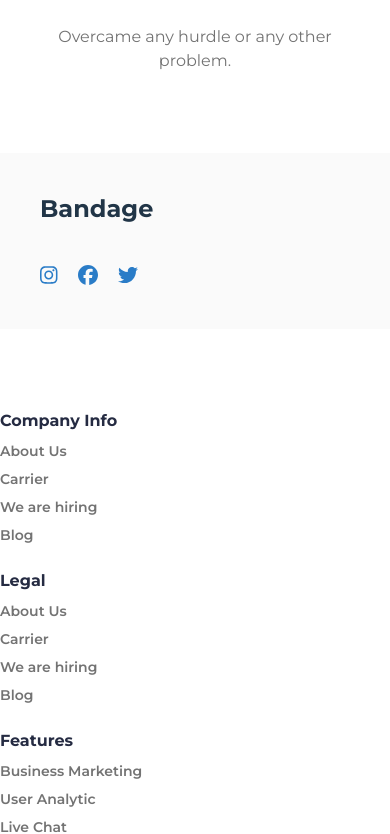
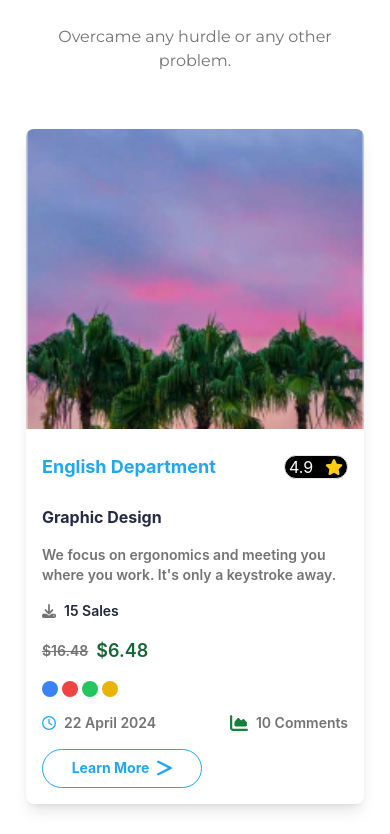
Before and after one commit to alicansadeler/my-ecommerce, a React (Vite) app: page / in a window 390 px wide. Shown: the part 5250-6084 px from the top of the page. Built offline with nearby package versions, Linux system fonts and the light colour scheme.

Commit message:
blog card mobil tasarım eklendi

```diff
--- /dev/null
+++ b/src/components/homeComponents/Blog.jsx
@@ -0,0 +1,76 @@
+import { faClock } from "@fortawesome/free-regular-svg-icons";
+import {
+  faChartArea,
+  faDownload,
+  faGreaterThan,
+  faStar,
+} from "@fortawesome/free-solid-svg-icons";
+import { FontAwesomeIcon } from "@fortawesome/react-fontawesome";
+
+const Blog = () => {
+  const img1 = "/home-features/blog1.png";
+  const img2 = "/home-features/blog2.png";
+
+  const blogCard = (img) => (
+    <div className="bg-white rounded-lg overflow-hidden shadow-lg">
+      <img src={img} alt="blog1" className="w-full h-[300px] object-cover" />
+      <div className="flex w-full justify-between items-center px-4 py-6">
+        <p className="text-bgBlue font-bold text-lg">English Department</p>
+        <span className="flex items-center justify-center gap-3 border w-16 h-6 rounded-2xl bg-black">
+          <p className="text-white">4.9</p>
+          <FontAwesomeIcon icon={faStar} className="text-yellow-400" />
+        </span>
+      </div>
+
+      <div className="text-left px-4 flex flex-col gap-4 font-semibold text-bgGray text-sm">
+        <h2 className="text-bgDark font-bold text-base">Graphic Design</h2>
+        <p>
+          We focus on ergonomics and meeting you where you work. It's only a
+          keystroke away.
+        </p>
+        <span className="flex gap-2 items-center">
+          <FontAwesomeIcon icon={faDownload} />
+          <p className="text-gray-800">15 Sales</p>
+        </span>
+        <div className="space-y-4">
+          <span className="flex flex-row gap-2 items-center">
+            <p className="line-through">$16.48</p>
+            <p className="text-green-800 text-lg">$6.48</p>
+          </span>
+          <span className="flex flex-row gap-1">
+            <div className="w-4 h-4 bg-blue-500 rounded-full"></div>
+            <div className="w-4 h-4 bg-red-500 rounded-full"></div>
+            <div className="w-4 h-4 bg-green-500 rounded-full"></div>
+            <div className="w-4 h-4 bg-yellow-500 rounded-full"></div>
+          </span>
+          <div className="flex justify-between">
+            <span className="flex items-center gap-2">
+              <FontAwesomeIcon icon={faClock} className="text-bgBlue" />
+              <p>22 April 2024</p>
+            </span>
+            <span className="flex items-center gap-2">
+              <FontAwesomeIcon
+                icon={faChartArea}
+                className="text-green-700 text-lg"
+              />
+              <p>10 Comments</p>
+            </span>
+          </div>
+        </div>
+        <button className="rounded-full text-bgBlue border-bgBlue bg-white font-bold flex items-center text-center gap-2 w-[160px] justify-center mb-4">
+          <span>Learn More </span>
+          <FontAwesomeIcon icon={faGreaterThan} className="text-xl" />
+        </button>
+      </div>
+    </div>
+  );
+
+  return (
+    <div className="flex flex-col gap-10 p-4 overflow-x-hidden">
+      <div className="w-[338px]">{blogCard(img1)}</div>
+      <div className="w-[338px]">{blogCard(img2)}</div>
+    </div>
+  );
+};
+
+export default Blog;
--- a/src/pages/HomePage.jsx
+++ b/src/pages/HomePage.jsx
@@ -1,3 +1,4 @@
+import Blog from "../components/homeComponents/Blog";
 import Brands from "../components/homeComponents/Brands";
 import Content from "../components/homeComponents/Content";
 import Features from "../components/homeComponents/Features";
@@ -10,6 +11,7 @@ const HomePage = () => {
       <ShopCards />
       <Content />
       <Features />
+      <Blog />
     </div>
   );
 };
```
